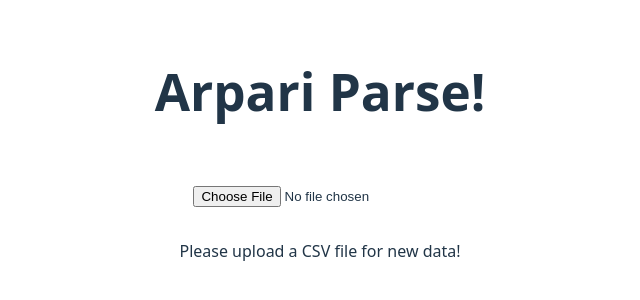
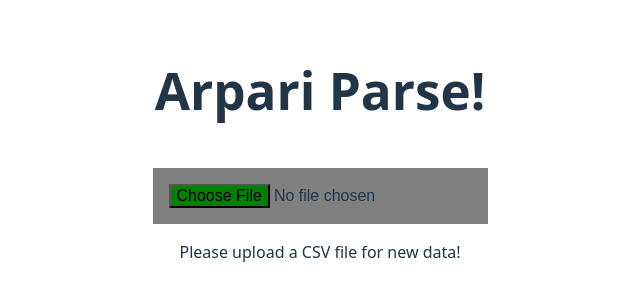
Before and after one commit to WillRoche2587/csv-dashboard, a React (Vite) app: page / in a window 1280 px wide. Shown: the part 254-554 px from the top of the page, without its empty margins (320-960 px from the left). Built offline with nearby package versions, Linux system fonts and the light colour scheme.

Commit message:
file-select styling

```diff
--- a/src/App.css
+++ b/src/App.css
@@ -40,5 +40,13 @@
 }
 
 .selector {
-  padding: 2rem;
+  font-size: 1rem;
+  background-color: grey;
+  padding: 1rem;
+  margin: 1rem;
 }
+
+.selector::file-selector-button {
+  background-color: green;
+  color: black;
+}
```
